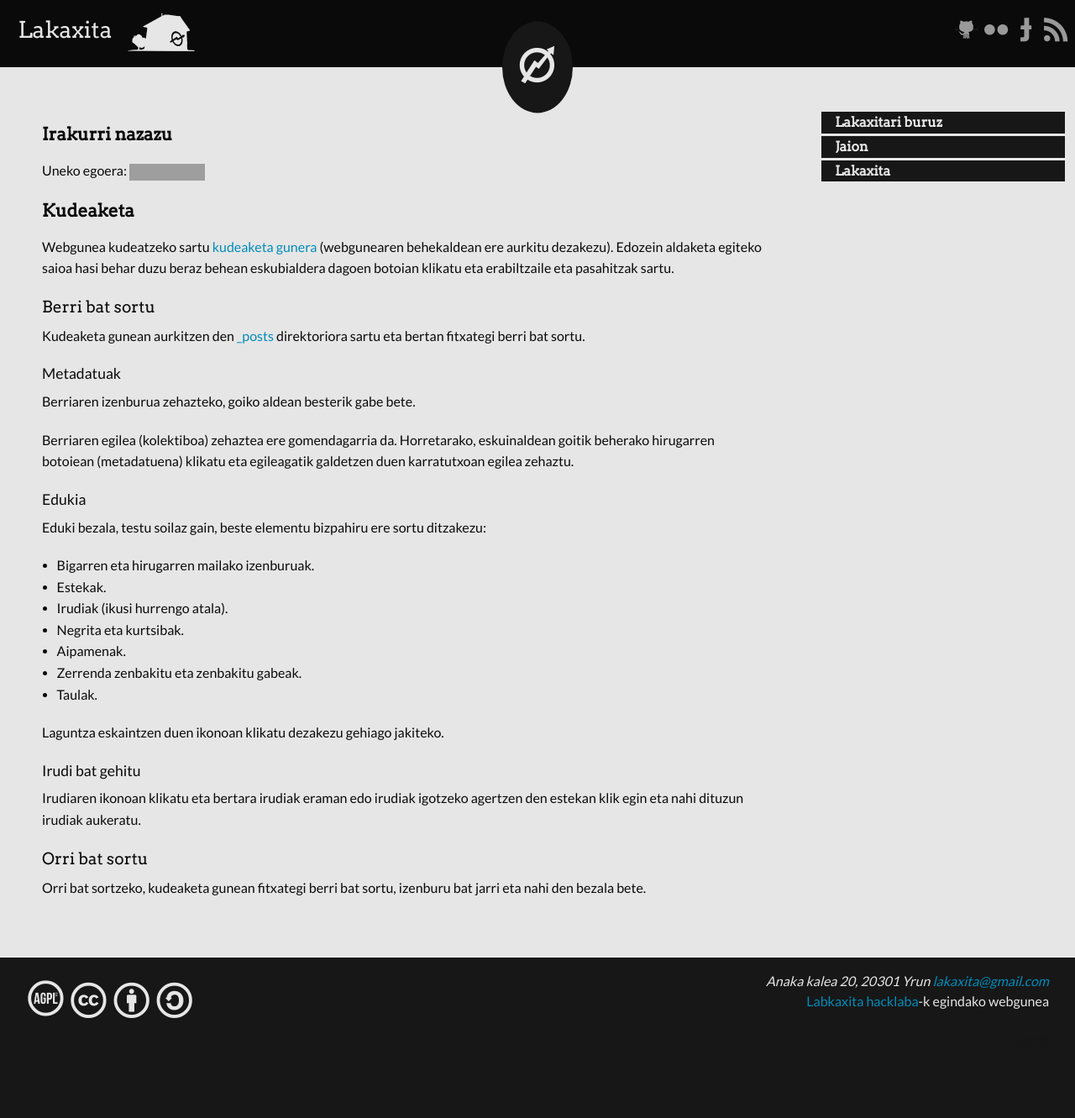
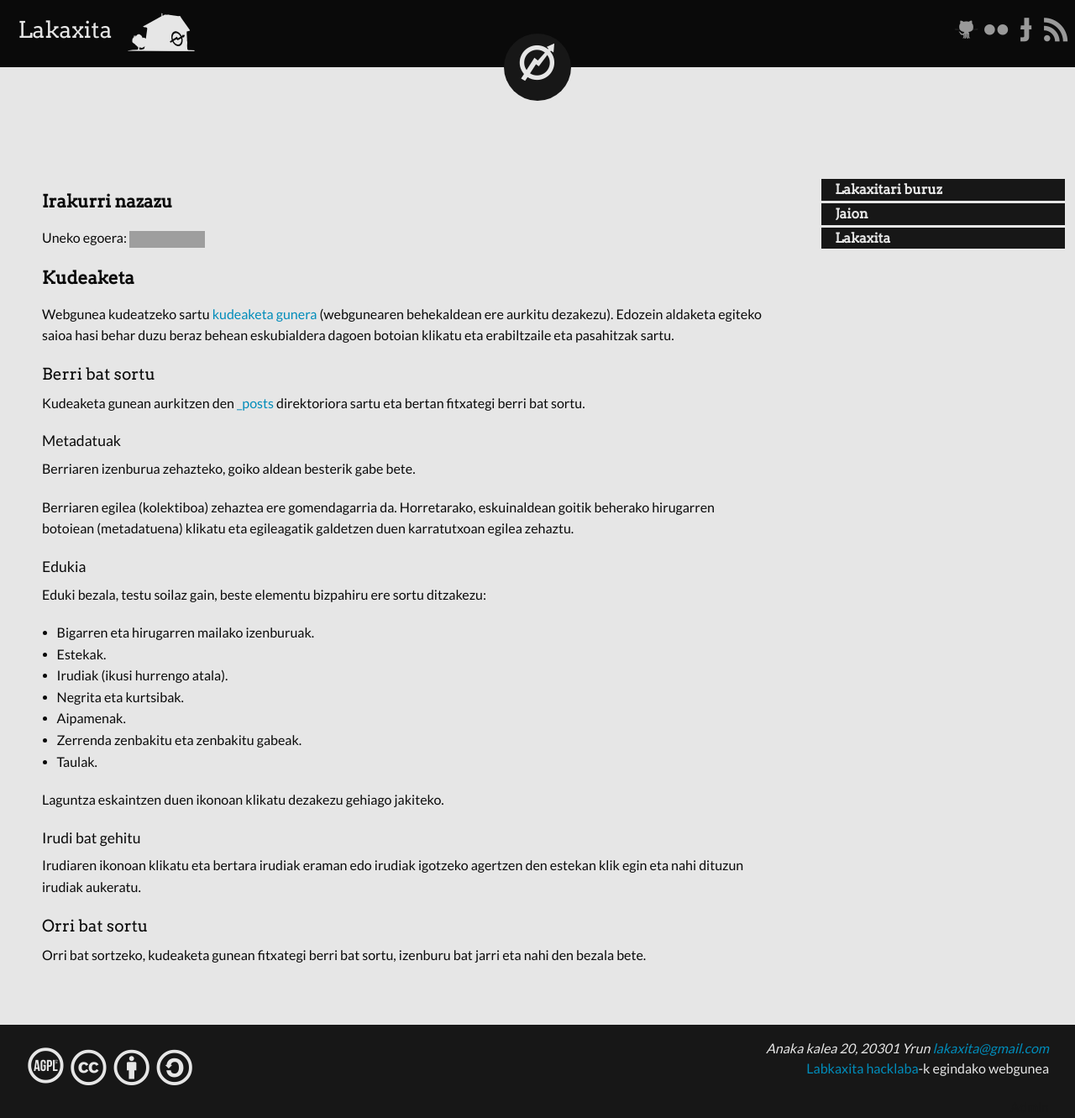
Before and after one commit to lakaxita/lakaxita.github.io, a Jekyll site: the page built from README.markdown, in a window 1280 px wide and 1346 px high. Shown: the top 1331 px of the window at 84% size. Built offline with Jekyll 4.4.1, drawn with Linux system fonts in a browser that asks for light colours; Markdown is read by kramdown in place of the engine named in the settings; grey boxes are pictures that could not be loaded.

Commit message:
fixed bug with the wrap before element height

```diff
--- a/_sass/main.sass
+++ b/_sass/main.sass
@@ -173,21 +173,20 @@ div#wrap
             margin: 2rem
 
 div#wrap:before
-    position: fixed
+    position: sticky !important
     content: 'o'
     font-family: $icon
     text-align: center
-    padding: 17px
+    height: 80px
+    width: 80px
+    z-index: 2
     font-size: 50px
     color: $white
     pointer-events: none
     background: $dark
     border-radius: 50%
-    height: 80px
     left: 50%
     +transform(translate(-50%,-50%))
-    width: 80px
-    z-index: 2
 
 section#description ~ div#wrap:before
     position: absolute
```
